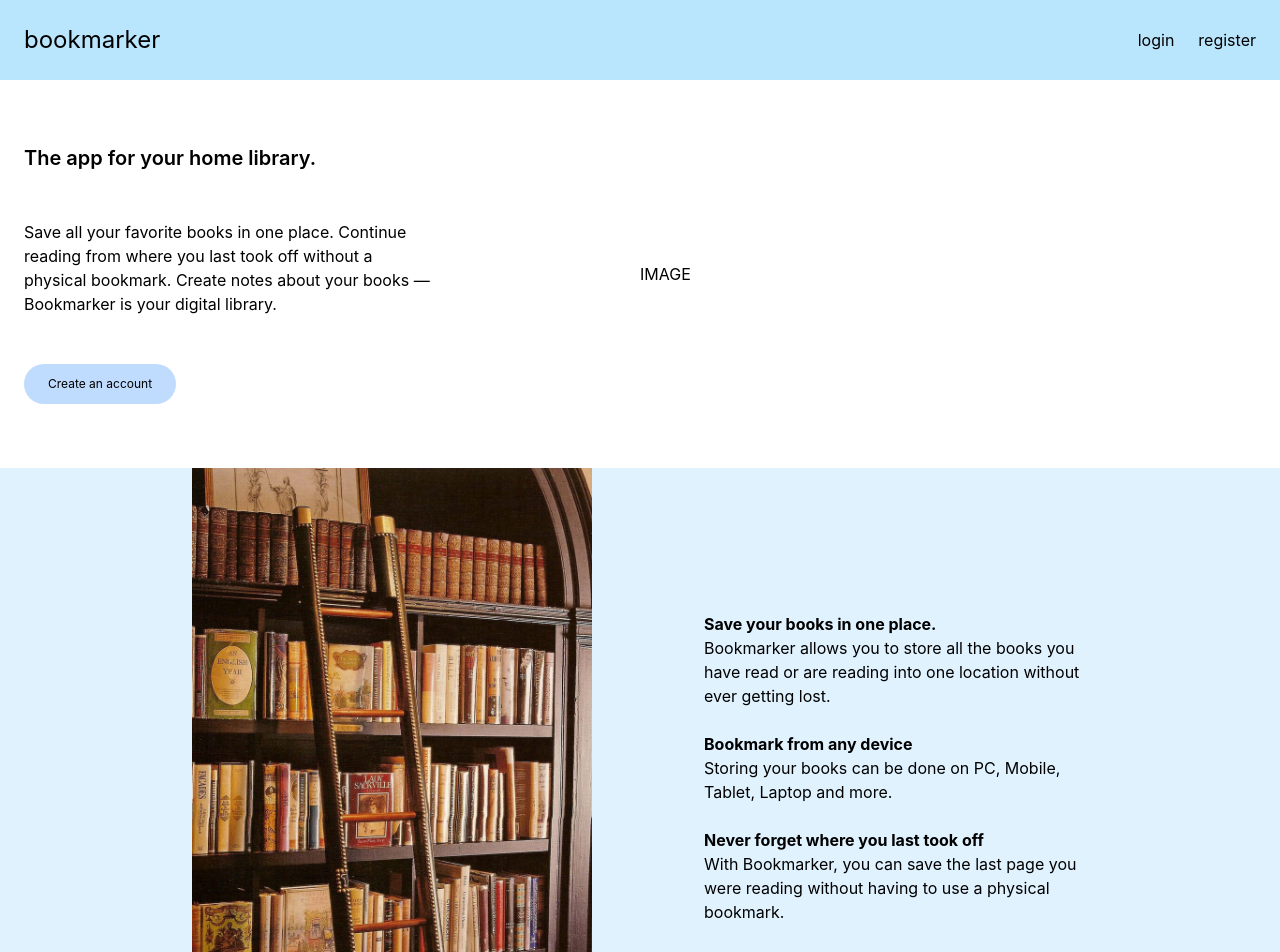
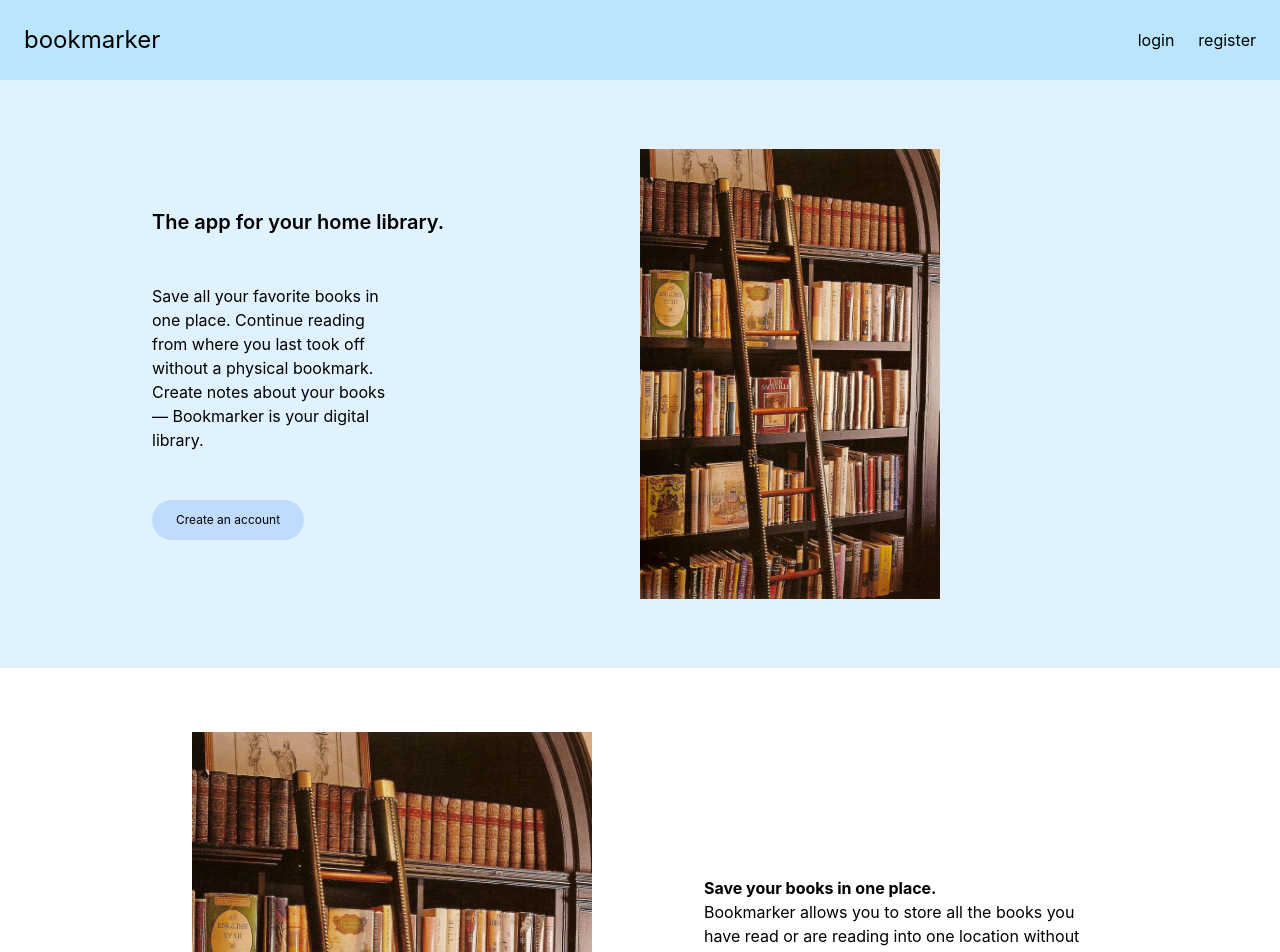
Before and after one commit to barangana/bookmarker, a Next.js app: page / in a window 1280 px wide. Shown: the top 952 px of the page. Built offline with nearby package versions, Linux system fonts and the light colour scheme; no server answers.

Commit message:
fix: small fixes to register form, added hover style for button, fixed hero, fixed my-books page

```diff
--- a/components/account/RegisterForm.tsx
+++ b/components/account/RegisterForm.tsx
@@ -2,6 +2,7 @@ import Link from 'next/link'
 import { useRouter } from 'next/router'
 import { useState } from 'react'
 import text from '../../utils/text.json'
+import { Button } from '../ui/Button'
 
 interface RegisterFormData {
   email: string
@@ -74,12 +75,9 @@ export const RegisterForm: React.FC = () => {
             />
             <p>{message}</p>
             <div className='flex justify-between w-44 pt-6 pb-12'>
-              <button
-                className='rounded-full bg-blue-200 p-3 px-6 text-xs'
-                type='submit'
-              >
+              <Button variant='primary' type='submit'>
                 {text.register}
-              </button>
+              </Button>
               <Link
                 className='rounded-full bg-blue-400 p-3 px-6 text-xs'
                 href='/login'
--- a/components/ui/Button.tsx
+++ b/components/ui/Button.tsx
@@ -10,11 +10,17 @@ interface ButtonProps {
 
 export const Button: React.FC<ButtonProps> = ({ children, variant, type }) => {
   return variant === 'primary' ? (
-    <button className='rounded-full bg-blue-200 p-3 px-6 text-xs' type={type}>
+    <button
+      className='rounded-full bg-blue-200 p-3 px-6 text-xs hover:bg-blue-300'
+      type={type}
+    >
       {children}
     </button>
   ) : (
-    <button className='rounded-full bg-blue-400 p-3 px-6 text-xs' type={type}>
+    <button
+      className='rounded-full bg-blue-400 p-3 px-6 text-xs hover:bg-blue-500'
+      type={type}
+    >
       {children}
     </button>
   )
--- a/components/ui/FeaturesSection/Features.tsx
+++ b/components/ui/FeaturesSection/Features.tsx
@@ -7,8 +7,8 @@ import FeatureText from './FeatureText'
 
 export const Features = () => {
   return (
-    <div className='container mx-auto bg-sky-100'>
-      <div className='flex gap-x-12 justify-center'>
+    <div className='container mx-auto '>
+      <div className='flex gap-x-12 justify-center my-16'>
         <div className='pr-16 hidden md:block my-auto'>
           <Image
             src='/images/features.jpg'
--- a/components/ui/Hero.tsx
+++ b/components/ui/Hero.tsx
@@ -2,21 +2,28 @@ import Link from 'next/link'
 import React from 'react'
 import { Button } from './Button'
 import text from '../../utils/text.json'
+import Image from 'next/image'
 
 //TODO: Add image once app is done.
 
 export const Hero = () => {
   return (
-    <div className='container mx-auto px-6'>
-      <div className='grid grid-cols-2 my-16'>
-        <div>
+    <div className='container mx-auto px-6 bg-sky-100'>
+      <div className='grid grid-cols-2'>
+        <div className='my-32 mx-32'>
           <div className='pb-12 text-xl font-semibold'>{text.hero_title}</div>
           <div className='pb-12 w-4/6'>{text.hero_description}</div>
           <Button variant='primary'>
             <Link href='/signup'>{text.hero_button}</Link>
           </Button>
         </div>
-        <div className='my-auto'>IMAGE</div>
+        <Image
+          className='my-auto'
+          src='/images/features.jpg'
+          width='300'
+          height='300'
+          alt='image'
+        />
       </div>
     </div>
   )
--- a/pages/my-books.tsx
+++ b/pages/my-books.tsx
@@ -16,6 +16,7 @@ interface BooksProps {
 const Books: NextPage<BooksProps> = ({ books }) => {
   return (
     <Layout>
+      {books.length > 0 ? (
         <div className='container mx-auto my-12'>
           <div className='grid grid-cols-5 grid-rows-1 '>
             {books.map((book) => (
@@ -23,6 +24,11 @@ const Books: NextPage<BooksProps> = ({ books }) => {
             ))}
           </div>
         </div>
+      ) : (
+        <div className='grid h-screen place-items-center text-2xl'>
+          your book list is empty, begin adding?
+        </div>
+      )}
     </Layout>
   )
 }
```
Lines whose indentation alone changed are shown as unchanged.
